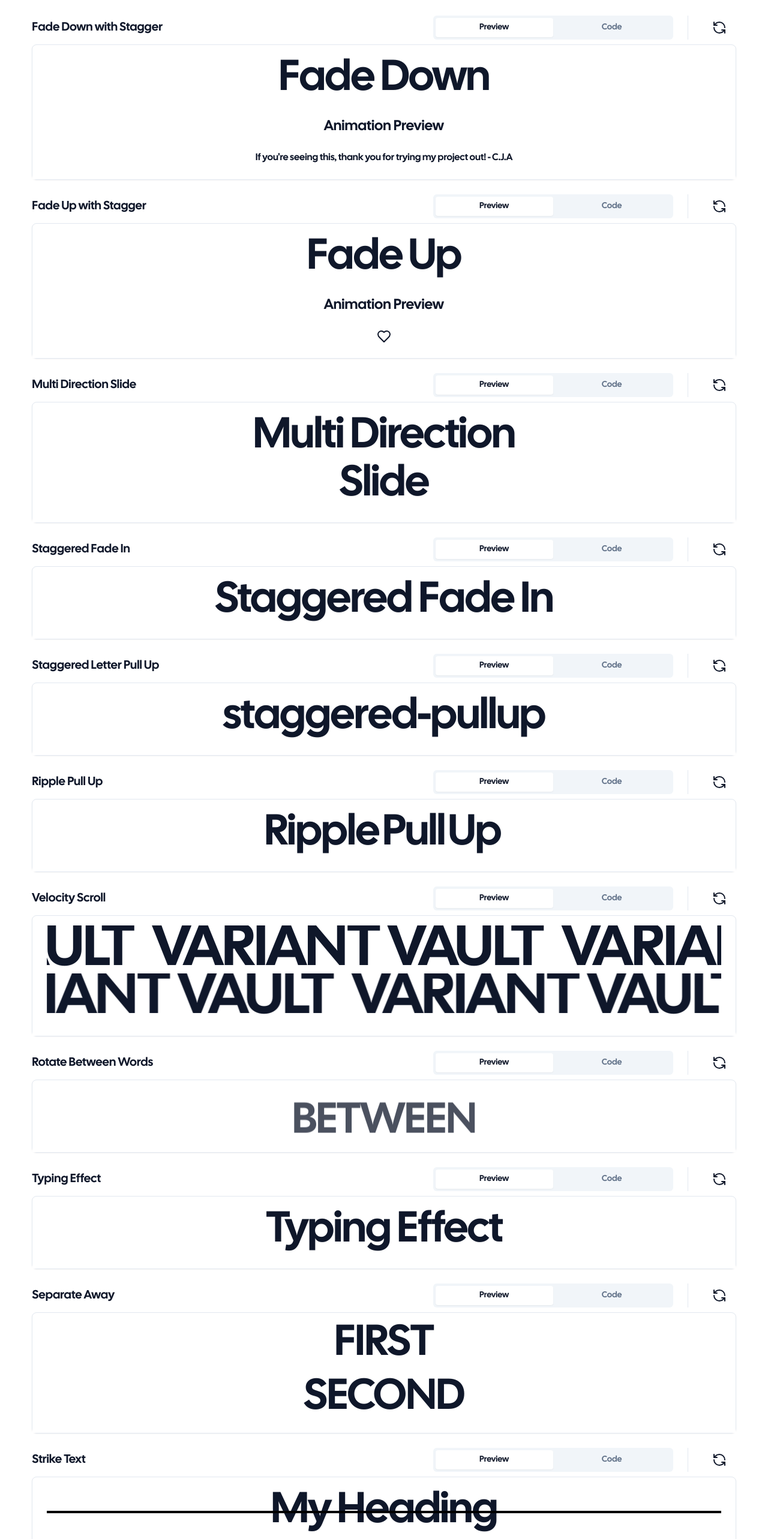
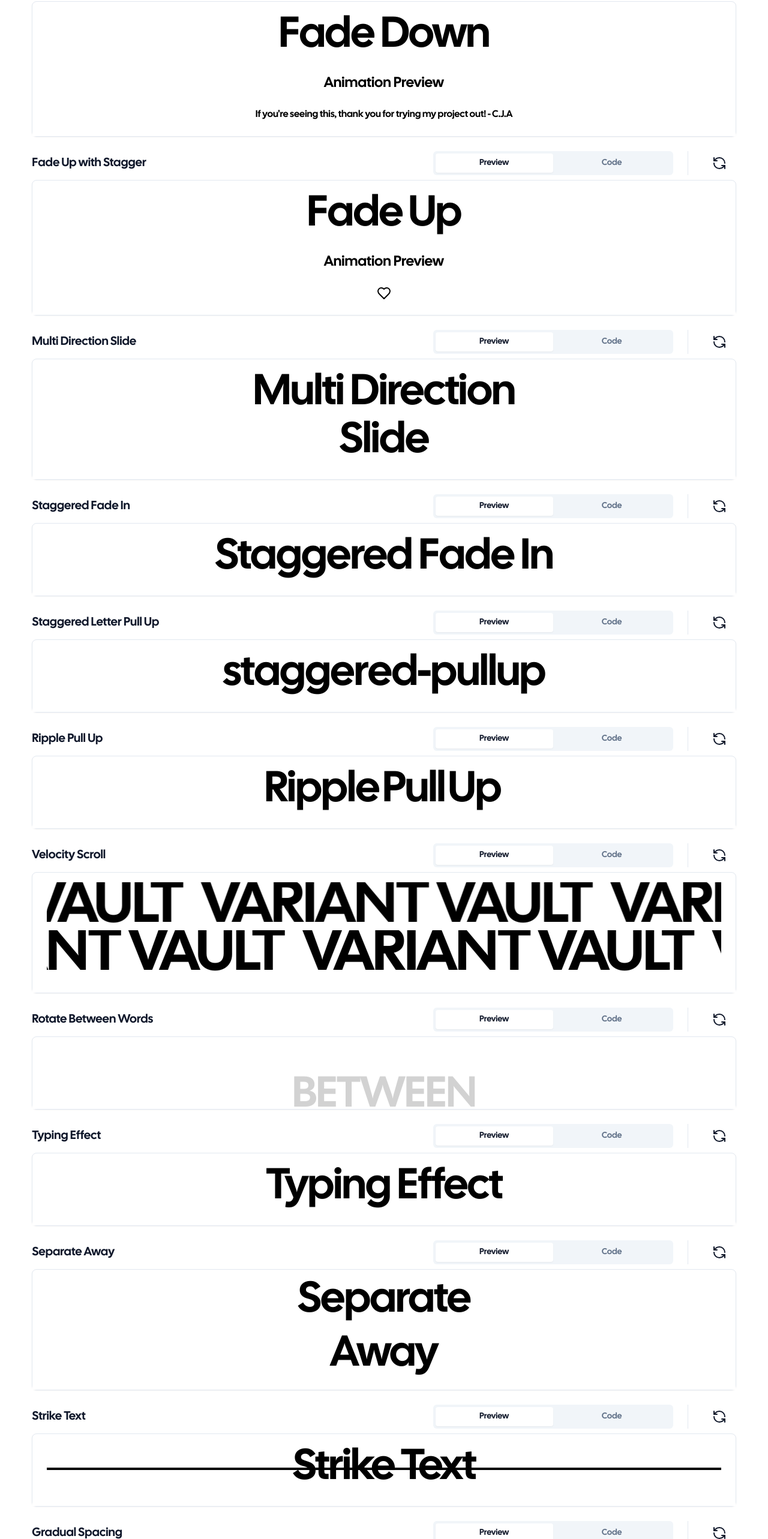
Before and after one commit to ChrisAbdo/MotionVariants, a Next.js app: page /text-variants in a window 1280 px wide. Shown: the part 234-2800 px from the top of the page at 60% size. Built offline with nearby package versions, Linux system fonts and the light colour scheme.

Commit message:
ADDED: New styling and more variants

```diff
--- a/app/globals.css
+++ b/app/globals.css
@@ -19,7 +19,9 @@
     --border: 214.3 31.8% 91.4%;
     --input: 214.3 31.8% 91.4%;
 
-    --primary: 222.2 47.4% 11.2%;
+    /* --primary: 222.2 47.4% 11.2%; */
+    /* primary should be black */
+    --primary: 0 0% 0%;
     --primary-foreground: 210 40% 98%;
 
     --secondary: 210 40% 96.1%;
@@ -37,7 +39,7 @@
   }
 
   /* .dark { */
-    [data-theme="dark"] {
+  [data-theme="dark"] {
 
     --background: 224 71% 4%;
     --foreground: 213 31% 91%;
--- a/app/text-variants/page.tsx
+++ b/app/text-variants/page.tsx
@@ -8,7 +8,7 @@
 import { Card, CardContent } from "@/components/ui/card";
 import { Separator } from "@/components/ui/separator";
 import { Button } from "@/components/ui/button";
-import { RefreshCcw } from "lucide-react";
+import { ChevronLeft, RefreshCcw } from "lucide-react";
 import {
   Tooltip,
   TooltipContent,
@@ -16,12 +16,16 @@
   TooltipTrigger,
 } from "@/components/ui/tooltip";
 import {
+  BLINK_CODE,
+  BLUR_CODE,
   FADE_DOWN_CODE,
   FADE_UP_CODE,
+  GRADUAL_SPACING_CODE,
   MULTIDIRECTION_SLIDE_CODE,
   RIPPLE_PULL_UP_CODE,
   ROTATE_CODE,
   SEPARATE_CODE,
+  SLIGHT_FLIP_CODE,
   STAGGERED_FADE_IN_CODE,
   STAGGERED_PULL_UP_CODE,
   STRIKE_THROUGH_CODE,
@@ -40,6 +44,12 @@
 import TypingEffect from "@/components/variant-previews/typing-effect";
 import SeparateAway from "@/components/variant-previews/separate-away";
 import StrikeText from "@/components/variant-previews/strike-text";
+import GradualSpacing from "@/components/variant-previews/gradual-spacing";
+import Blur from "@/components/variant-previews/blur";
+import BlinkingText from "@/components/variant-previews/blinking-text";
+import SlightFlip from "@/components/variant-previews/slight-flip";
+import WavyText from "@/components/variant-previews/wavy-text";
+import { FADE_DOWN_ANIMATION_VARIANTS } from "@/lib/constants";
 
 export default function Home() {
   const generateZeros = (n: number) => Array(n).fill(0);
@@ -109,6 +119,31 @@
       preview: <StrikeText key={keys[10]} />,
       code: STRIKE_THROUGH_CODE,
     },
+    {
+      name: "Gradual Spacing",
+      preview: <GradualSpacing key={keys[11]} />,
+      code: GRADUAL_SPACING_CODE,
+    },
+    {
+      name: "Blur In",
+      preview: <Blur key={keys[12]} />,
+      code: BLUR_CODE,
+    },
+    {
+      name: "Blinking Text",
+      preview: <BlinkingText key={keys[13]} />,
+      code: BLINK_CODE,
+    },
+    {
+      name: "Slight Flip",
+      preview: <SlightFlip key={keys[14]} />,
+      code: SLIGHT_FLIP_CODE,
+    },
+    {
+      name: "Wavy Text",
+      preview: <WavyText key={keys[15]} />,
+      code: SLIGHT_FLIP_CODE,
+    },
   ];
 
   const [query, setQuery] = React.useState("");
@@ -122,15 +157,12 @@
 
   return (
     <div>
-      <TextVariantsHeader
-        query={query}
-        setQuery={setQuery}
-        filteredVariants={filteredVariants}
-      />
+      <TextVariantsHeader setQuery={setQuery} />
 
       <div className="flex flex-col items-center min-h-screen py-2 space-y-6">
         {/* {variants.map((variant, index) => ( */}
-        {filteredVariants.map((variant, index) => (
+        {filteredVariants.length > 0 ? (
+          filteredVariants.map((variant, index) => (
             <Tabs defaultValue="preview" className="w-11/12" key={index}>
               <div className="flex flex-col lg:flex-row justify-between items-start lg:items-center">
                 <div className="flex justify-between w-full mb-2 lg:mb-0">
@@ -193,7 +225,54 @@
                 </Card>
               </TabsContent>
             </Tabs>
-        ))}
+          ))
+        ) : (
+          // <h1 className="text-center font-display text-4xl font-bold tracking-[-0.02em] drop-shadow-sm md:text-7xl md:leading-[5rem]">
+          //   No results found.
+          //   <br />
+          //   Try another search.
+          // </h1>
+          <motion.div
+            initial="hidden"
+            animate="show"
+            viewport={{ once: true }}
+            variants={{
+              hidden: {},
+              show: {
+                transition: {
+                  staggerChildren: 0.15,
+                },
+              },
+            }}
+          >
+            <motion.h1
+              className="text-center font-display text-4xl font-bold tracking-[-0.02em] drop-shadow-sm md:text-7xl md:leading-[5rem]"
+              variants={FADE_DOWN_ANIMATION_VARIANTS}
+            >
+              No results found.
+            </motion.h1>
+            <motion.h1
+              className="text-center font-display text-4xl font-bold tracking-[-0.02em] drop-shadow-sm md:text-7xl md:leading-[5rem]"
+              variants={FADE_DOWN_ANIMATION_VARIANTS}
+            >
+              Try another search!
+            </motion.h1>
+            <motion.div
+              className="text-center font-display text-4xl font-bold tracking-[-0.02em] drop-shadow-sm md:text-7xl md:leading-[5rem]"
+              variants={FADE_DOWN_ANIMATION_VARIANTS}
+            >
+              <Button
+                onClick={() => {
+                  setQuery("");
+                }}
+                variant="ghost"
+              >
+                <ChevronLeft size={24} className="mr-2" />{" "}
+                <span className="text-xl">Back to Text Variants</span>
+              </Button>
+            </motion.div>
+          </motion.div>
+        )}
 
         <h1 className="text-2xl">More coming soon...</h1>
       </div>
--- a/components/code-previews/code.ts
+++ b/components/code-previews/code.ts
@@ -446,3 +446,114 @@
   );
 }
 `;
+
+export const GRADUAL_SPACING_CODE = `
+import { AnimatePresence, motion } from "framer-motion";
+import React from "react";
+
+export default function GradualSpacing() {
+  const text = "Gradual Spacing";
+  const variants1 = {
+    hidden: { opacity: 0, x: -20 },
+    visible: { opacity: 1, x: 0 },
+  };
+  return (
+    <div className="flex space-x-1 justify-center">
+      <AnimatePresence>
+        {text.split("").map((char, i) => (
+          <motion.h1
+            key={i}
+            initial="hidden"
+            animate="visible"
+            exit="hidden"
+            variants={variants1}
+            transition={{ duration: 0.5, delay: i * 0.1 }}
+            className="text-center font-display text-4xl font-bold tracking-[-0.02em] drop-shadow-sm md:text-7xl md:leading-[5rem]"
+          >
+            {char}
+          </motion.h1>
+        ))}
+      </AnimatePresence>
+    </div>
+  );
+}
+`;
+
+export const BLUR_CODE = `
+import { motion } from "framer-motion";
+import React from "react";
+
+export default function Blur() {
+  const variants1 = {
+    hidden: { filter: "blur(10px)", opacity: 0 },
+    visible: { filter: "blur(0px)", opacity: 1 },
+  };
+  return (
+    <motion.h1
+      initial="hidden"
+      animate="visible"
+      transition={{ duration: 1 }}
+      variants={variants1}
+      className="text-center font-display text-4xl font-bold tracking-[-0.02em] drop-shadow-sm md:text-7xl md:leading-[5rem]"
+    >
+      Blur In
+    </motion.h1>
+  );
+}
+`;
+
+export const BLINK_CODE = `
+import { motion } from "framer-motion";
+import React from "react";
+
+export default function BlinkingText() {
+  const variants1 = {
+    visible: { opacity: 1 },
+    hidden: { opacity: 0 },
+  };
+  return (
+    <motion.h1
+      initial="visible"
+      animate={{ opacity: [1, 0, 1] }}
+      transition={{ duration: 0.5, repeat: Infinity }}
+      variants={variants1}
+      className="text-center font-display text-4xl font-bold tracking-[-0.02em] drop-shadow-sm md:text-7xl md:leading-[5rem]"
+    >
+      Blinking Text
+    </motion.h1>
+  );
+}
+`;
+
+export const SLIGHT_FLIP_CODE = `
+import { AnimatePresence, motion } from "framer-motion";
+import React from "react";
+
+export default function SlightFlip() {
+  const word = "Slight Flip Text";
+  const variants1 = {
+    hidden: { rotateX: -90, opacity: 0 },
+    visible: { rotateX: 0, opacity: 1 },
+  };
+  return (
+    <div className="flex space-x-2 justify-center">
+      <AnimatePresence>
+        {word.split("").map((char, i) => (
+          <motion.span
+            key={i}
+            initial="hidden"
+            animate="visible"
+            exit="hidden"
+            variants={variants1}
+            transition={{ duration: 0.5, delay: i * 0.2 }}
+            className="text-center font-display text-4xl font-bold tracking-[-0.02em] drop-shadow-sm md:text-7xl md:leading-[5rem]"
+            style={{ transformOrigin: "50% 50%" }}
+          >
+            {char}
+          </motion.span>
+        ))}
+      </AnimatePresence>
+    </div>
+  );
+}
+`;
--- a/components/headers/text-variants-header.tsx
+++ b/components/headers/text-variants-header.tsx
@@ -3,13 +3,9 @@
 import React from "react";
 import { Input } from "../ui/input";
 
-export default function TextVariantsHeader({
-  query,
-  setQuery,
-  filteredVariants,
-}: any) {
+export default function TextVariantsHeader({ setQuery }: any) {
   return (
-    <div className="p-12">
+    <div className="px-12 mb-6">
       <div>
         <nav className="sm:hidden" aria-label="Back">
           <Link
@@ -31,10 +27,6 @@
                   href="/"
                   className="flex text-sm font-medium text-muted-foreground hover:text-primary duration-200 transition-all"
                 >
-                  <Home
-                    className="mr-2 h-5 w-5 flex-shrink-0"
-                    aria-hidden="true"
-                  />
                   Home
                 </Link>
               </div>
@@ -47,7 +39,7 @@
                 />
                 <Link
                   href="/text-variants"
-                  className="ml-4 text-sm font-medium text-muted-foreground hover:text-primary duration-200 transition-all"
+                  className="ml-4 text-sm font-medium"
                 >
                   Text Variants
                 </Link>
--- a/components/navbar.tsx
+++ b/components/navbar.tsx
@@ -27,6 +27,7 @@
   HoverCardTrigger,
 } from "@/components/ui/hover-card";
 import { useTheme } from "next-themes";
+import { Separator } from "./ui/separator";
 
 const navigation = [
   { name: "Text Variants", href: "/text-variants" },
@@ -136,11 +137,12 @@
               rel="noopener noreferrer"
               className="z-50 hidden lg:block"
             >
-              <Button variant="outline">
+              <Button variant="ghost">
                 <Star className="mr-2" size={16} />
                 Star on GitHub
               </Button>
             </Link>
+
             {mounted ? (
               <DropdownMenu>
                 <DropdownMenuTrigger asChild>
--- /dev/null
+++ b/components/variant-previews/blinking-text.tsx
@@ -0,0 +1,20 @@
+import { motion } from "framer-motion";
+import React from "react";
+
+export default function BlinkingText() {
+  const variants1 = {
+    visible: { opacity: 1 },
+    hidden: { opacity: 0 },
+  };
+  return (
+    <motion.h1
+      initial="visible"
+      animate={{ opacity: [1, 0, 1] }}
+      transition={{ duration: 0.5, repeat: Infinity }}
+      variants={variants1}
+      className="text-center font-display text-4xl font-bold tracking-[-0.02em] drop-shadow-sm md:text-7xl md:leading-[5rem]"
+    >
+      Blinking Text
+    </motion.h1>
+  );
+}
--- /dev/null
+++ b/components/variant-previews/blur.tsx
@@ -0,0 +1,20 @@
+import { motion } from "framer-motion";
+import React from "react";
+
+export default function Blur() {
+  const variants1 = {
+    hidden: { filter: "blur(10px)", opacity: 0 },
+    visible: { filter: "blur(0px)", opacity: 1 },
+  };
+  return (
+    <motion.h1
+      initial="hidden"
+      animate="visible"
+      transition={{ duration: 1 }}
+      variants={variants1}
+      className="text-center font-display text-4xl font-bold tracking-[-0.02em] drop-shadow-sm md:text-7xl md:leading-[5rem]"
+    >
+      Blur In
+    </motion.h1>
+  );
+}
--- /dev/null
+++ b/components/variant-previews/gradual-spacing.tsx
@@ -0,0 +1,29 @@
+import { AnimatePresence, motion } from "framer-motion";
+import React from "react";
+
+export default function GradualSpacing() {
+  const text = "Gradual Spacing";
+  const variants1 = {
+    hidden: { opacity: 0, x: -20 },
+    visible: { opacity: 1, x: 0 },
+  };
+  return (
+    <div className="flex space-x-1 justify-center">
+      <AnimatePresence>
+        {text.split("").map((char, i) => (
+          <motion.h1
+            key={i}
+            initial="hidden"
+            animate="visible"
+            exit="hidden"
+            variants={variants1}
+            transition={{ duration: 0.5, delay: i * 0.1 }}
+            className="text-center font-display text-4xl font-bold tracking-[-0.02em] drop-shadow-sm md:text-7xl md:leading-[5rem]"
+          >
+            {char}
+          </motion.h1>
+        ))}
+      </AnimatePresence>
+    </div>
+  );
+}
--- a/components/variant-previews/separate-away.tsx
+++ b/components/variant-previews/separate-away.tsx
@@ -19,7 +19,7 @@
         animate="visible"
         className="text-center font-display text-4xl font-bold tracking-[-0.02em] drop-shadow-sm md:text-7xl md:leading-[5rem]"
       >
-        FIRST
+        Separate
       </motion.h1>
       <motion.h1
         custom={1}
@@ -28,7 +28,7 @@
         animate="visible"
         className="text-center font-display text-4xl font-bold tracking-[-0.02em] drop-shadow-sm md:text-7xl md:leading-[5rem]"
       >
-        SECOND
+        Away
       </motion.h1>
     </div>
   );
--- /dev/null
+++ b/components/variant-previews/slight-flip.tsx
@@ -0,0 +1,30 @@
+import { AnimatePresence, motion } from "framer-motion";
+import React from "react";
+
+export default function SlightFlip() {
+  const word = "Slight Flip Text";
+  const variants1 = {
+    hidden: { rotateX: -90, opacity: 0 },
+    visible: { rotateX: 0, opacity: 1 },
+  };
+  return (
+    <div className="flex space-x-2 justify-center">
+      <AnimatePresence>
+        {word.split("").map((char, i) => (
+          <motion.span
+            key={i}
+            initial="hidden"
+            animate="visible"
+            exit="hidden"
+            variants={variants1}
+            transition={{ duration: 0.5, delay: i * 0.2 }}
+            className="text-center font-display text-4xl font-bold tracking-[-0.02em] drop-shadow-sm md:text-7xl md:leading-[5rem]"
+            style={{ transformOrigin: "50% 50%" }}
+          >
+            {char}
+          </motion.span>
+        ))}
+      </AnimatePresence>
+    </div>
+  );
+}
--- a/components/variant-previews/strike-text.tsx
+++ b/components/variant-previews/strike-text.tsx
@@ -11,7 +11,7 @@
     <>
       <div className="relative">
         <h1 className="text-center font-display text-4xl font-bold tracking-[-0.02em] drop-shadow-sm md:text-7xl md:leading-[5rem]">
-          My Heading
+          Strike Text
         </h1>
         <motion.div
           initial="hidden"
--- /dev/null
+++ b/components/variant-previews/wavy-text.tsx
@@ -0,0 +1,29 @@
+import { AnimatePresence, motion } from "framer-motion";
+import React from "react";
+
+export default function WavyText() {
+  const word = "Wavy Text";
+  const variants1 = {
+    hidden: { y: 10 },
+    visible: { y: -10 },
+  };
+  return (
+    <div className="flex space-x-2 justify-center">
+      <AnimatePresence>
+        {word.split("").map((char, i) => (
+          <motion.h1
+            key={i}
+            initial="hidden"
+            animate="visible"
+            exit="hidden"
+            variants={variants1}
+            transition={{ yoyo: Infinity, duration: 0.5, delay: i * 0.2 }}
+            className="text-center font-display text-4xl font-bold tracking-[-0.02em] drop-shadow-sm md:text-7xl md:leading-[5rem]"
+          >
+            {char}
+          </motion.h1>
+        ))}
+      </AnimatePresence>
+    </div>
+  );
+}
```
Lines whose indentation alone changed are shown as unchanged.
